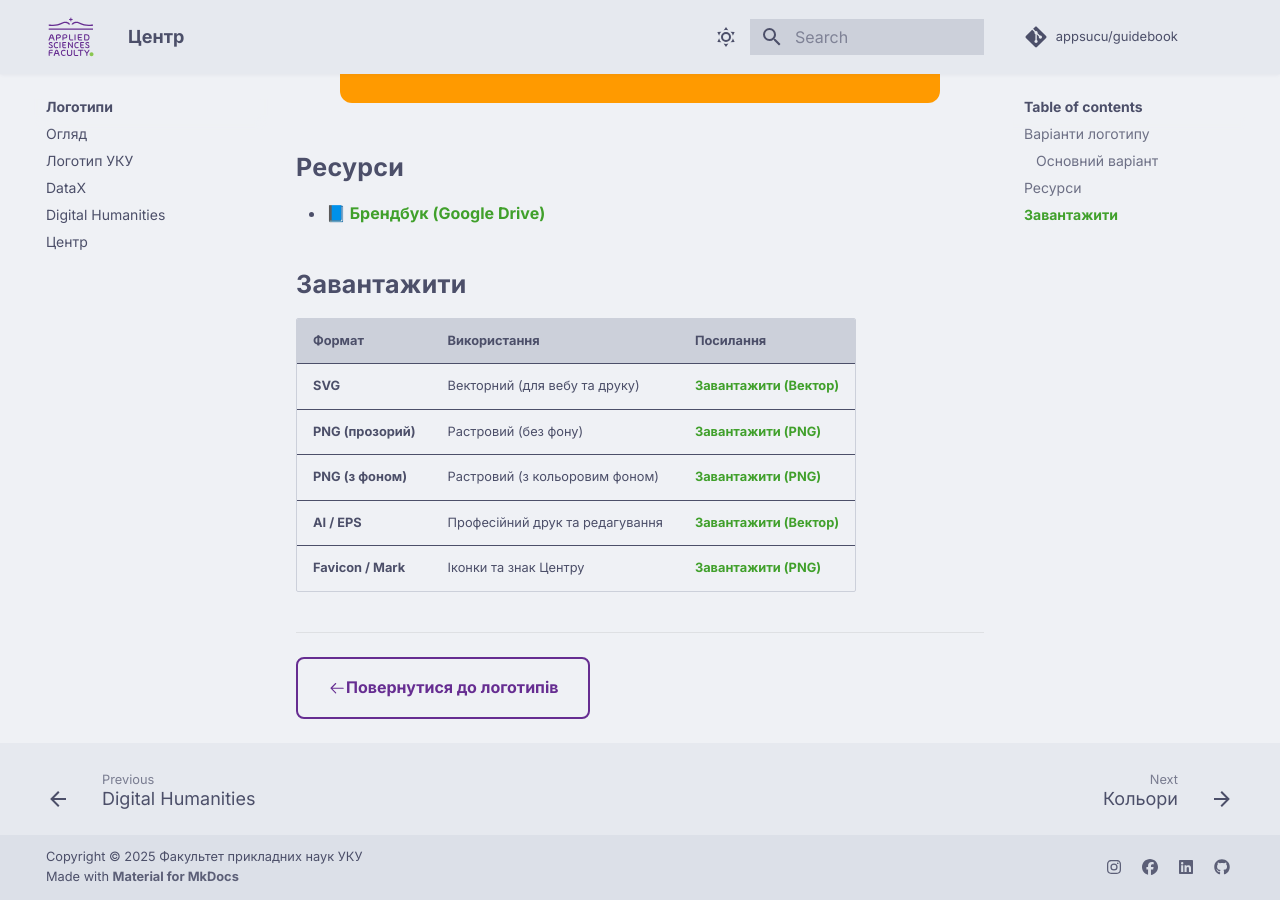
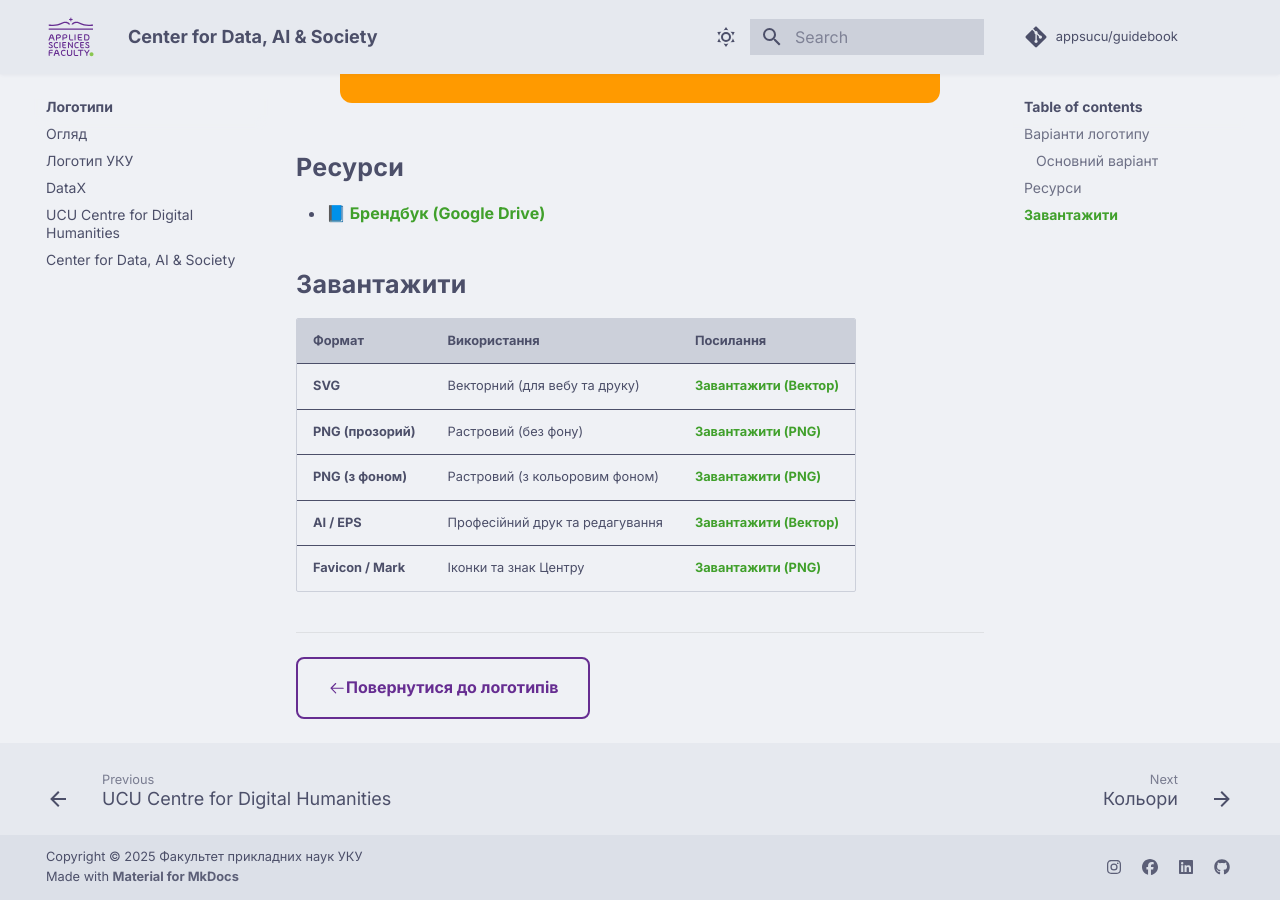
Before and after one commit to appsucu/guidebook, an MkDocs documentation site: the page built from docs/logos/center-logo.md, in a window 1280 px wide and 900 px high, scrolled down 1752 px. Built offline with MkDocs 1.6.1 and Material for MkDocs 9.7.7, drawn with Linux system fonts in a browser that asks for light colours; comment, search, counter and statistics services are not loaded.

Commit message:
center data ai

```diff
--- a/mkdocs.yml
+++ b/mkdocs.yml
@@ -71,8 +71,8 @@
     - Огляд: logos/index.md
     - Логотип УКУ: logos/uku-logo.md
     - DataX: logos/datax-logo.md
-    - Digital Humanities: logos/digital-humanities-logo.md
-    - Центр: logos/center-logo.md
+    - UCU Centre for Digital Humanities: logos/digital-humanities-logo.md
+    - Center for Data, AI & Society: logos/center-logo.md
   - Brand:
     - Кольори: brand/colors.md
     - Типографіка: brand/fonts.md
```
